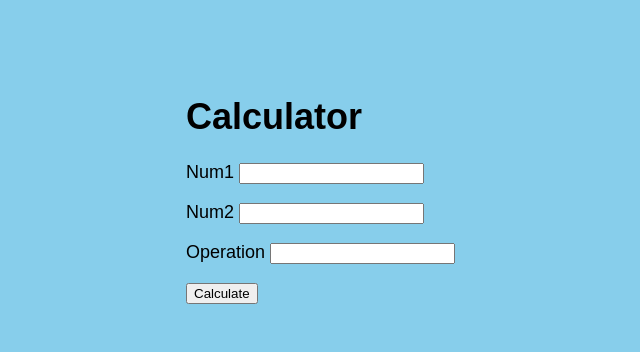
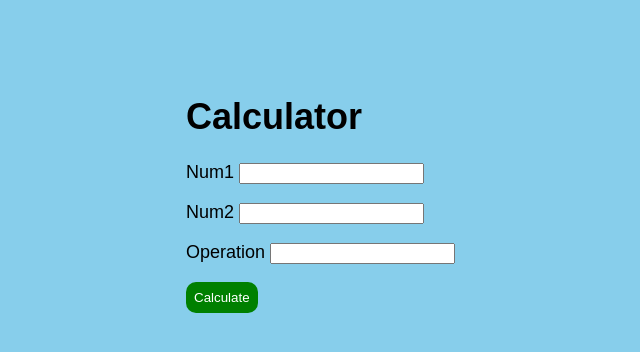
Before and after one commit to Bis10/Calculator, a Symfony app: template templates/calculator/index.html.twig in a window 1280 px wide. Shown: the top 352 px of the page, without its empty margins (54-694 px from the left). Run offline with Twig, Linux system fonts and the light colour scheme; the template is opened without the code that fills it, so the values that code supplies are empty; form fields are guessed from the names that the template uses; some libraries are stand-ins or nearby versions.

Commit message:
Add styling

```diff
--- a/templates/calculator/index.html.twig
+++ b/templates/calculator/index.html.twig
@@ -19,9 +19,20 @@
 		.form-group {
 			margin-bottom: 1em;
 		}
-		.error {
+		.error ul {
 			color: red;
+			list-style-type: none;
+			font-size:16px;
 		}
+		.calculate-btn{
+			background-color:green;
+			color:white;
+			padding: 0.5rem;
+			border: none;
+			border-radius:10px;
+
+		}
+
 	</style>
 
 	<div class="container">
@@ -31,24 +42,31 @@
 			{{ form_label(form.num1) }}
 			{{ form_widget(form.num1) }}
 			<div class="error">
+			<ul>
 				{{ form_errors(form.num1) }}
+				</ul>
 			</div>
 		</div>
 		<div class="form-group">
 			{{ form_label(form.num2) }}
 			{{ form_widget(form.num2) }}
 			<div class="error">
+			<ul>
 				{{ form_errors(form.num2) }}
+				</ul>
 			</div>
 		</div>
 		<div class="form-group">
 			{{ form_label(form.operation) }}
 			{{ form_widget(form.operation) }}
 			<div class="error">
+			<ul>
 				{{ form_errors(form.operation) }}
+				</ul>
 			</div>
 		</div>
-		<button type="submit">Calculate</button>
+<button type="submit"   class="calculate-btn">Calculate</button>
+
 		{{ form_end(form) }}
 
 		{% if result is not null %}
```
